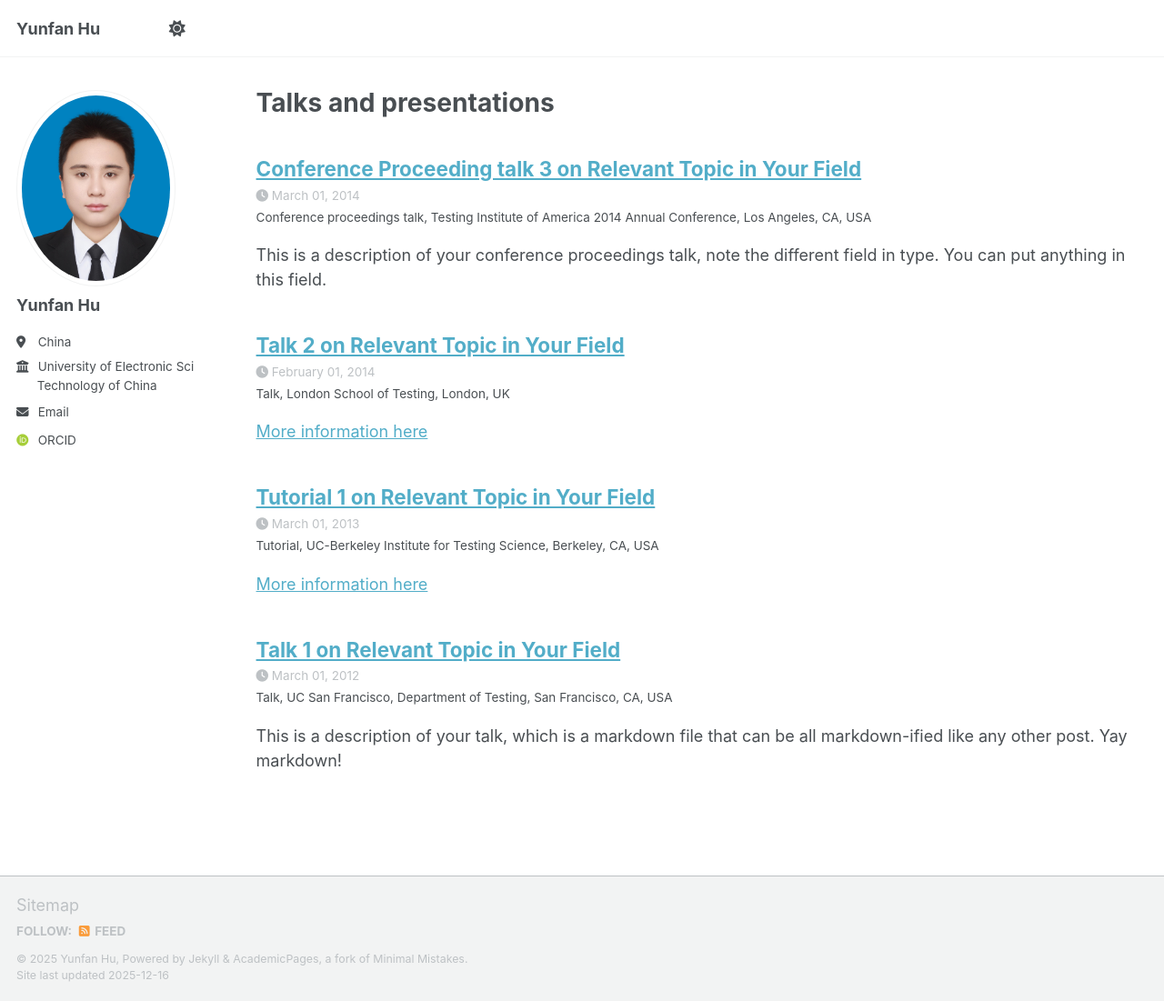
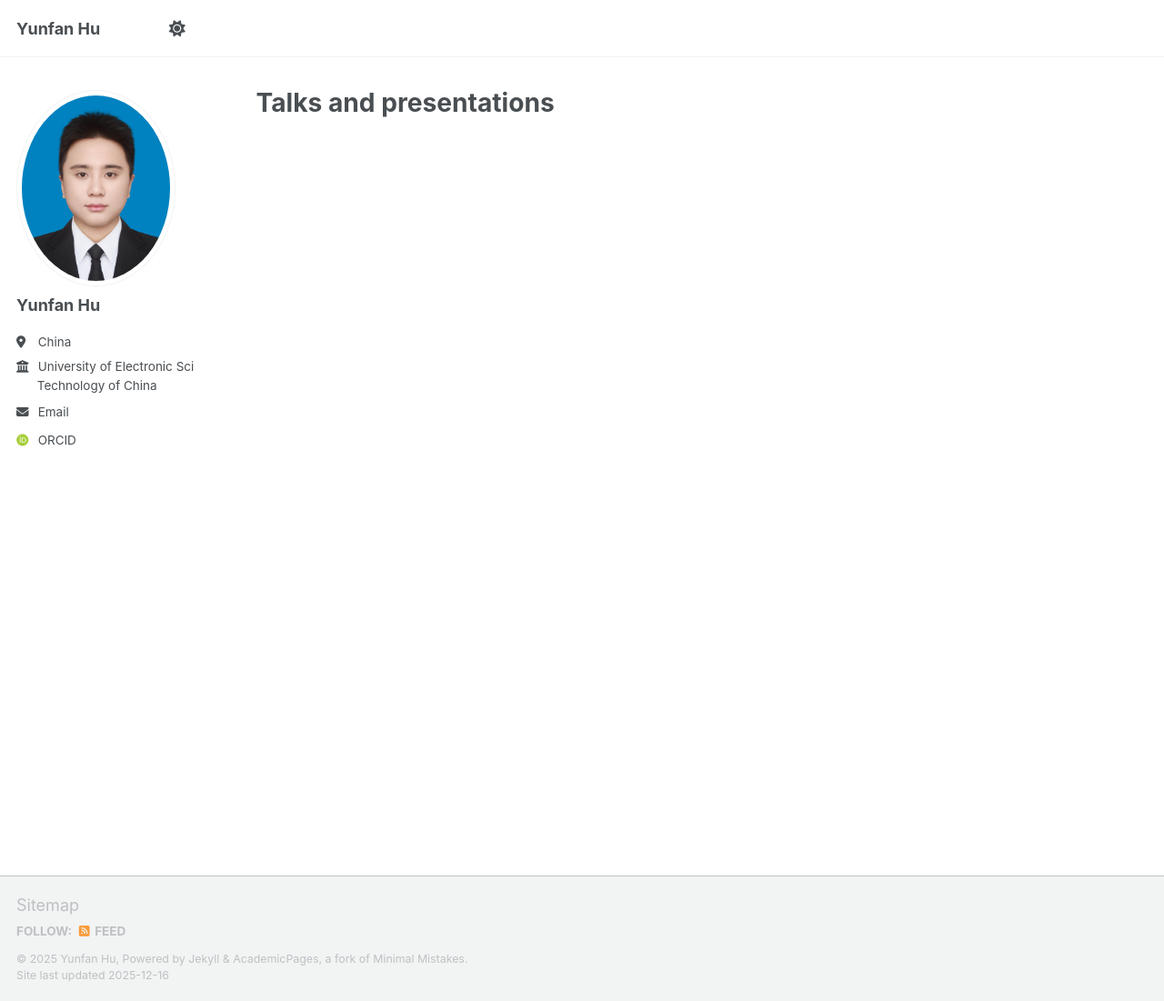
Before and after one commit to HYF0514/HYF0514.github.io, a Jekyll site: the page built from _pages/talks.html, in a window 1280 px wide and 1101 px high. Shown: the whole window at 91% size. Built offline with Jekyll 4.4.1, drawn with Linux system fonts in a browser that asks for light colours; some web fonts are replaced; a script bundle is joined from its source files by our own code; library files that are not in the unit come from our copies; some of the changed lines change nothing that is shown.

Commit message:
Update _config.yml

```diff
--- a/_config.yml
+++ b/_config.yml
@@ -221,33 +221,33 @@ kramdown:
 
 # These settings control the types of collections used by the template
 collections:
-  teaching:
-    output: true
-    permalink: /:collection/:path/
-  publications:
-    output: true
-    permalink: /:collection/:path/
-  portfolio:
-    output: true
-    permalink: /:collection/:path/
-  talks:
-    output: true
-    permalink: /:collection/:path/
+  # teaching:
+  #   output: true
+  #   permalink: /:collection/:path/
+  # publications:
+  #   output: true
+  #   permalink: /:collection/:path/
+  # portfolio:
+  #   output: true
+  #   permalink: /:collection/:path/
+  # talks:
+  #   output: true
+  #   permalink: /:collection/:path/
 
 
 # These settings control how pages and collections are included in the site
 defaults:
-  # _posts
-  - scope:
-      path: ""
-      type: posts
-    values:
-      layout: single
-      author_profile: true
-      read_time: true
-      comments: true
-      share: true
-      related: true
+  # # _posts
+  # - scope:
+  #     path: ""
+  #     type: posts
+  #   values:
+  #     layout: single
+  #     author_profile: true
+  #     read_time: true
+  #     comments: true
+  #     share: true
+  #     related: true
   # _pages
   - scope:
       path: ""
@@ -255,41 +255,41 @@ defaults:
     values:
       layout: single
       author_profile: true
-  # _teaching
-  - scope:
-      path: ""
-      type: teaching
-    values:
-      layout: single
-      author_profile: true
-      share: true
-      comments: true
-  # _publications
-  - scope:
-      path: ""
-      type: publications
-    values:
-      layout: single
-      author_profile: true
-      share: true
-      comments: true
-  # _portfolio
-  - scope:
-      path: ""
-      type: portfolio
-    values:
-      layout: single
-      author_profile: true
-      share: true
-      comment: true
-  # _talks
-  - scope:
-      path: ""
-      type: talks
-    values:
-      layout: talk
-      author_profile: true
-      share: true
+  # # _teaching
+  # - scope:
+  #     path: ""
+  #     type: teaching
+  #   values:
+  #     layout: single
+  #     author_profile: true
+  #     share: true
+  #     comments: true
+  # # _publications
+  # - scope:
+  #     path: ""
+  #     type: publications
+  #   values:
+  #     layout: single
+  #     author_profile: true
+  #     share: true
+  #     comments: true
+  # # _portfolio
+  # - scope:
+  #     path: ""
+  #     type: portfolio
+  #   values:
+  #     layout: single
+  #     author_profile: true
+  #     share: true
+  #     comment: true
+  # # _talks
+  # - scope:
+  #     path: ""
+  #     type: talks
+  #   values:
+  #     layout: talk
+  #     author_profile: true
+  #     share: true
 
 
 # Sass/SCSS
```
